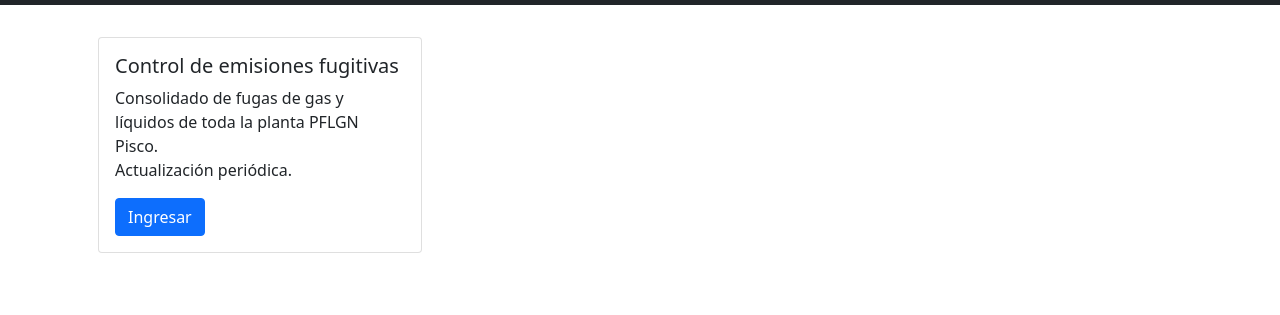
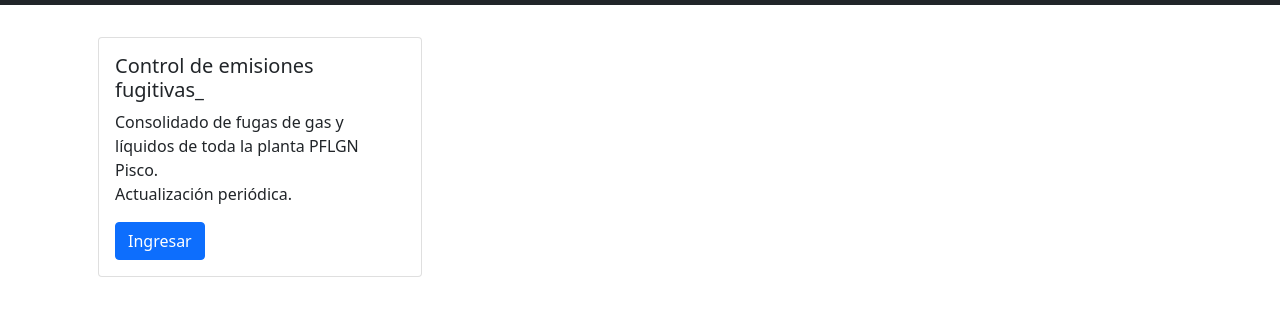
Before and after one commit to MaximoMeza3150/BaseDeDatosPFLGN2, a website: page index.html in a window 1280 px wide. Shown: the part 51-366 px from the top of the page. Drawn offline with nearby package versions, Linux system fonts and the light colour scheme.

Commit message:
first commit

```diff
--- a/index.html
+++ b/index.html
@@ -24,7 +24,7 @@
             <div class="col-md-4">
               <div class="card m-3 ">
                 <div class="card-body">
-                  <h5 class="card-title">Control de emisiones fugitivas</h5>
+                  <h5 class="card-title">Control de emisiones fugitivas_</h5>
                   <p class="card-text">Consolidado de fugas de gas y líquidos de toda la planta PFLGN Pisco.
                     <br>Actualización periódica.
                   </p>
--- a/package.json
+++ b/package.json
@@ -4,7 +4,7 @@
   "description": "",
   "main": "index.js",
   "scripts": {
-    "test": "echo \"Error: no test specified\" && exit 1"
+    "deploy": "gh-pages -d ."
   },
   "keywords": [],
   "author": "",
```
Also changed, not shown: 1 other file.
